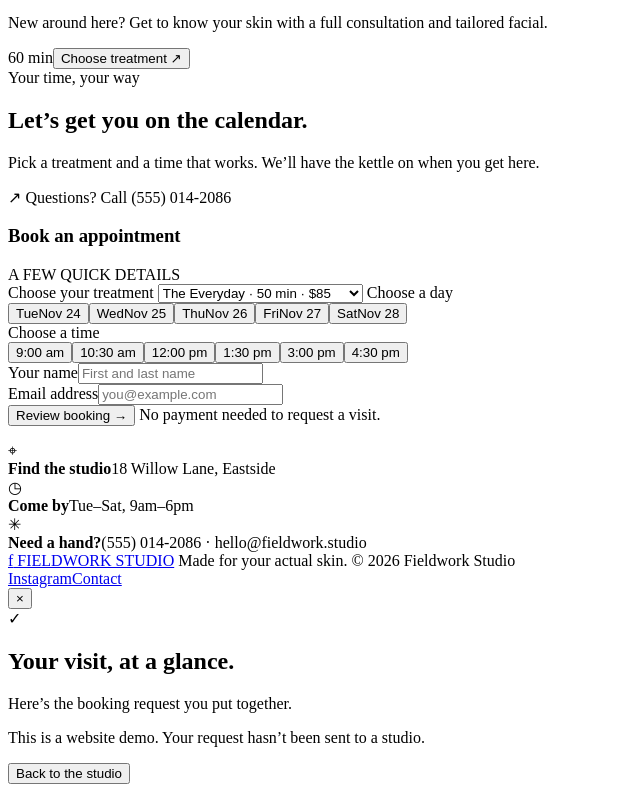
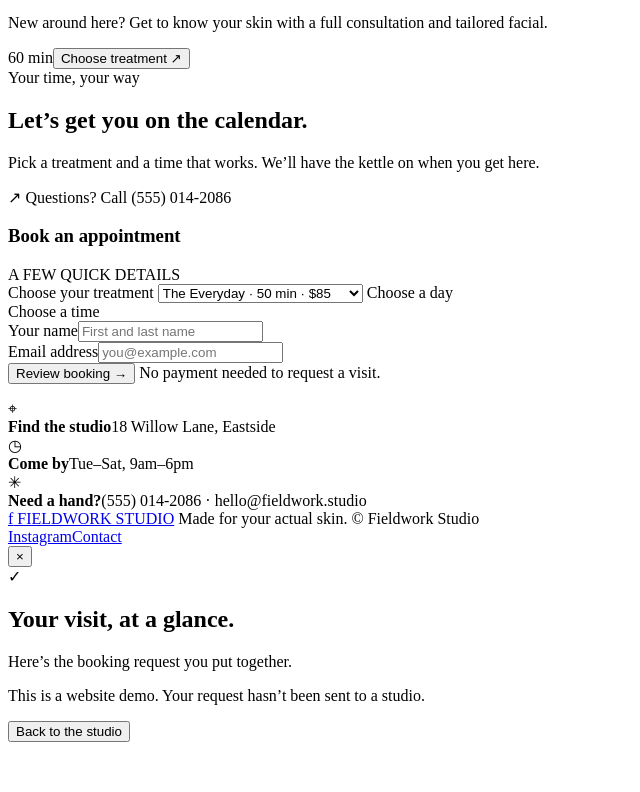
Before and after one commit to michellenasdai-lab/Fieldwork-studio-project, a plain HTML site: page index.html in a window 1280 px wide. Shown: the part 2390-3182 px from the top of the page, without its empty margins (0-640 px from the left). After the commit the page ends 3140 px from the top, so only its background shows below. Drawn offline with Linux system fonts and the light colour scheme.

Commit message:
Updated code

```diff
--- a/index.html
+++ b/index.html
@@ -151,109 +151,6 @@
     </section>
   </div>
 
-  <script>
-    const services = {
-      everyday: { name: "The Everyday", duration: "50 min", price: "$85" },
-      "deep-dive": { name: "The Deep Dive", duration: "75 min", price: "$125" },
-      "first-visit": { name: "The First Visit", duration: "60 min", price: "$105" }
-    };
-    const slots = ["9:00 am", "10:30 am", "12:00 pm", "1:30 pm", "3:00 pm", "4:30 pm"];
-    const dateList = document.querySelector("#date-list");
-    const timeList = document.querySelector("#time-list");
-    const serviceSelect = document.querySelector("#service-select");
-    const form = document.querySelector("#booking-form");
-    const confirmation = document.querySelector("#confirmation");
-    const error = document.querySelector("#form-error");
-    let selectedDate = null;
-    let selectedTime = null;
 
-    function formatDate(date, options) {
-      return new Intl.DateTimeFormat("en-US", options).format(date);
-    }
-
-    function buildDates() {
-      const today = new Date();
-      today.setHours(12, 0, 0, 0);
-      let availableDays = 0;
-      for (let offset = 0; availableDays < 5; offset += 1) {
-        const date = new Date(today);
-        date.setDate(today.getDate() + offset);
-        if (date.getDay() === 0 || date.getDay() === 1) continue;
-        const button = document.createElement("button");
-        button.type = "button";
-        button.className = "date-option";
-        button.setAttribute("aria-pressed", "false");
-        button.dataset.date = date.toISOString();
-        button.innerHTML = `<span>${date.toDateString() === today.toDateString() ? "Today" : formatDate(date, { weekday: "short" })}</span><span>${formatDate(date, { month: "short", day: "numeric" })}</span>`;
-        button.addEventListener("click", () => {
-          selectedDate = date;
-          dateList.querySelectorAll("button").forEach(option => option.setAttribute("aria-pressed", String(option === button)));
-          error.classList.remove("visible");
-        });
-        dateList.append(button);
-        if (availableDays === 0) button.click();
-        availableDays += 1;
-      }
-    }
-
-    function buildTimes() {
-      slots.forEach((slot, index) => {
-        const button = document.createElement("button");
-        button.type = "button";
-        button.className = "time-option";
-        button.textContent = slot;
-        button.setAttribute("aria-pressed", "false");
-        button.addEventListener("click", () => {
-          selectedTime = slot;
-          timeList.querySelectorAll("button").forEach(option => option.setAttribute("aria-pressed", String(option === button)));
-          error.classList.remove("visible");
-        });
-        timeList.append(button);
-        if (index === 0) button.click();
-      });
-    }
-
-    document.querySelectorAll("[data-service]").forEach(button => {
-      button.addEventListener("click", () => {
-        serviceSelect.value = button.dataset.service;
-        document.querySelector("#book").scrollIntoView({ behavior: "smooth" });
-      });
-    });
-
-    form.addEventListener("submit", event => {
-      event.preventDefault();
-      error.classList.remove("visible");
-      if (!selectedDate || !selectedTime) {
-        error.textContent = "Choose a day and time to continue.";
-        error.classList.add("visible");
-        return;
-      }
-      if (!form.reportValidity()) return;
-
-      const service = services[serviceSelect.value];
-      const name = document.querySelector("#customer-name").value.trim();
-      const email = document.querySelector("#customer-email").value.trim();
-      document.querySelector("#confirmation-details").innerHTML = `<strong>${service.name}</strong> · ${service.duration} · ${service.price}<br>${formatDate(selectedDate, { weekday: "long", month: "long", day: "numeric" })} at ${selectedTime}<br>${name} · ${email}`;
-      confirmation.classList.add("open");
-      document.querySelector("#dialog-close").focus();
-    });
-
-    function closeConfirmation() {
-      confirmation.classList.remove("open");
-      document.querySelector("#booking-title").focus({ preventScroll: true });
-    }
-
-    document.querySelector("#dialog-close").addEventListener("click", closeConfirmation);
-    document.querySelector("#done-button").addEventListener("click", closeConfirmation);
-    confirmation.addEventListener("click", event => {
-      if (event.target === confirmation) closeConfirmation();
-    });
-    document.addEventListener("keydown", event => {
-      if (event.key === "Escape" && confirmation.classList.contains("open")) closeConfirmation();
-    });
-    document.querySelector("#year").textContent = new Date().getFullYear();
-    buildDates();
-    buildTimes();
-  </script>
 </body>
 </html>
```
